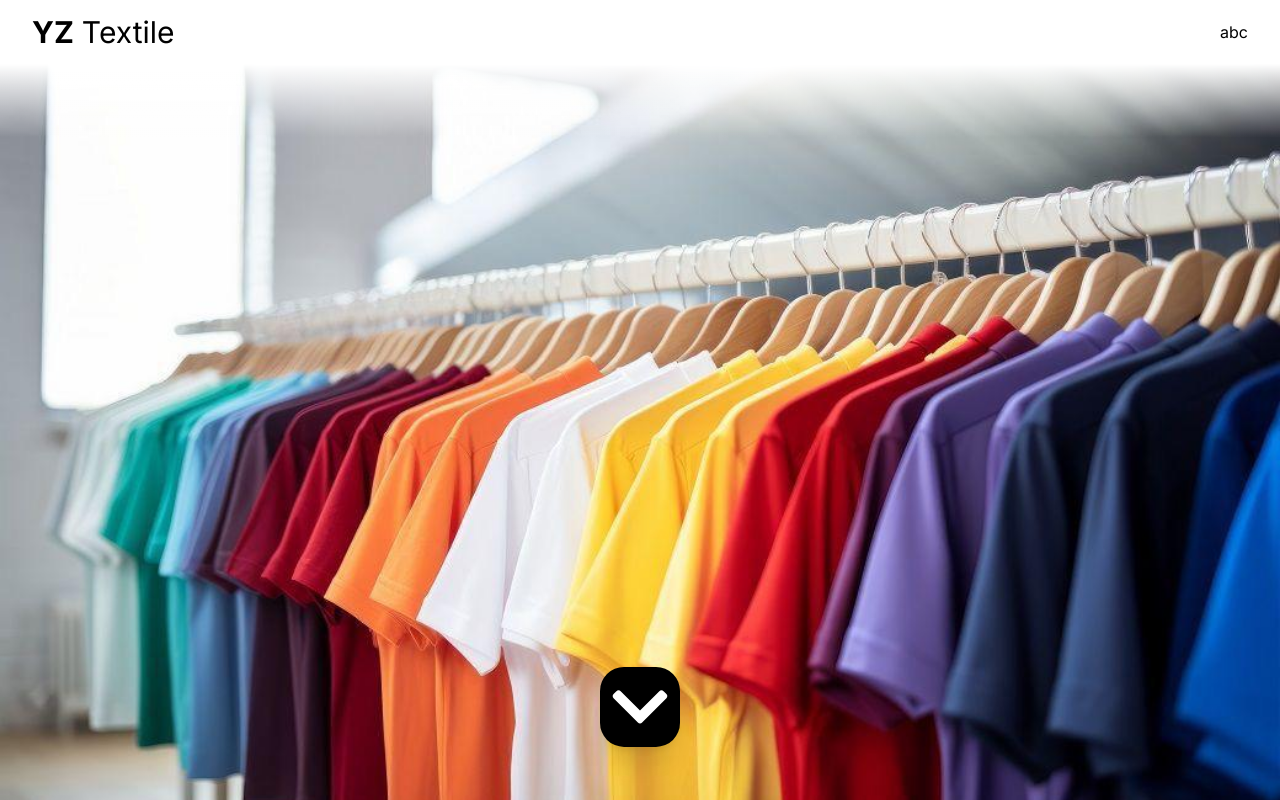
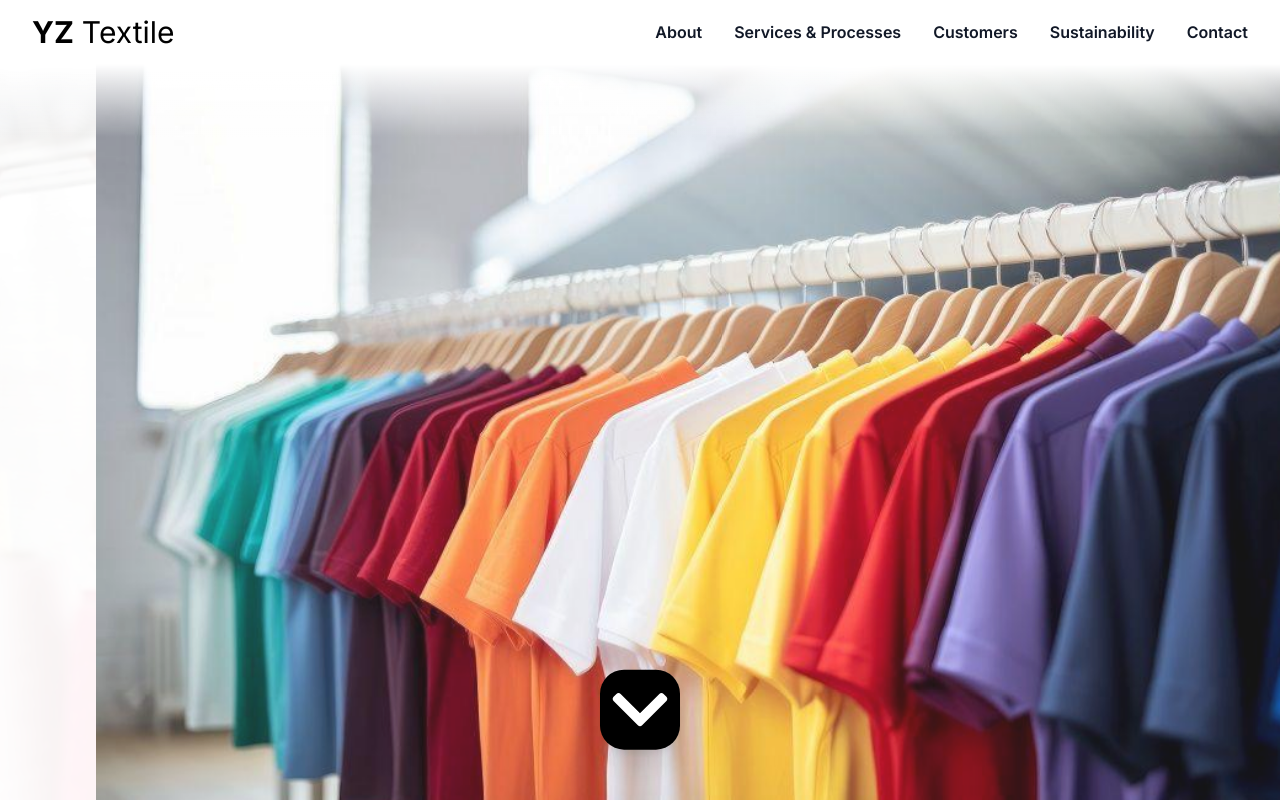
Before and after one commit to MuratOzte/YZ-textile, a Next.js app: page / in a window 1280 px wide. Built offline with nearby package versions, Linux system fonts and the light colour scheme.

Commit message:
refactor: Remove unused Slide component styles and update tsconfig

```diff
--- a/src/components/Hero/HeroMain.tsx
+++ /dev/null
@@ -1,14 +0,0 @@
-import './style.css';
-import { motion } from 'framer-motion';
-
-//absolute z-30 top-[50%] left-[50%] translate-x-[-50%] translate-y-[-50%]
-
-const HeroMain = () => {
-    return (
-        <div className="absolute z-30 top-[25%] left-[50%] translate-x-[-50%] translate-y-[-50%] bg-transparent px-4 py-2 rounded-md drop-shadow-xl">
-            <p className="text-neutral-300 text-9xl brightness-200 font-semibold [text-shadow:_0_1px_0_rgb(0_0_0_/_40%)]">YZ TEXTILE</p>
-        </div>
-    );
-};
-
-export default HeroMain;
--- a/src/components/Hero/style.css
+++ /dev/null
@@ -1,5 +0,0 @@
-.main-header {
-    background: #C9D6FF;  /* fallback for old browsers */
-    background: -webkit-linear-gradient(to right, #E2E2E2, #C9D6FF);  /* Chrome 10-25, Safari 5.1-6 */
-    background: linear-gradient(to right, #E2E2E2, #C9D6FF); /* W3C, IE 10+/ Edge, Firefox 16+, Chrome 26+, Opera 12+, Safari 7+ */
-}
--- a/src/components/Nav/Nav.tsx
+++ b/src/components/Nav/Nav.tsx
@@ -5,10 +5,12 @@
                 <span className="font-bold">YZ</span>
                 <span>Textile</span>
             </div>
-            <ul className="flex">
-                <li>a</li>
-                <li>b</li>
-                <li>c</li>
+            <ul className="flex gap-8 font-semibold text-gray-900">
+                <li>About</li>
+                <li>Services & Processes</li>
+                <li>Customers</li>
+                <li>Sustainability</li>
+                <li>Contact </li>
             </ul>
         </nav>
     );
--- a/src/components/Slide/ImageCarousel.tsx
+++ b/src/components/Slide/ImageCarousel.tsx
@@ -8,7 +8,6 @@
 import image4 from '@/assets/slide/slide4.jpeg';
 import image5 from '@/assets/slide/slide5.jpeg';
 import { FaChevronDown } from 'react-icons/fa';
-import HeroMain from '../Hero/HeroMain';
 
 const images = [image1, image2, image3, image4, image5];
 
```
